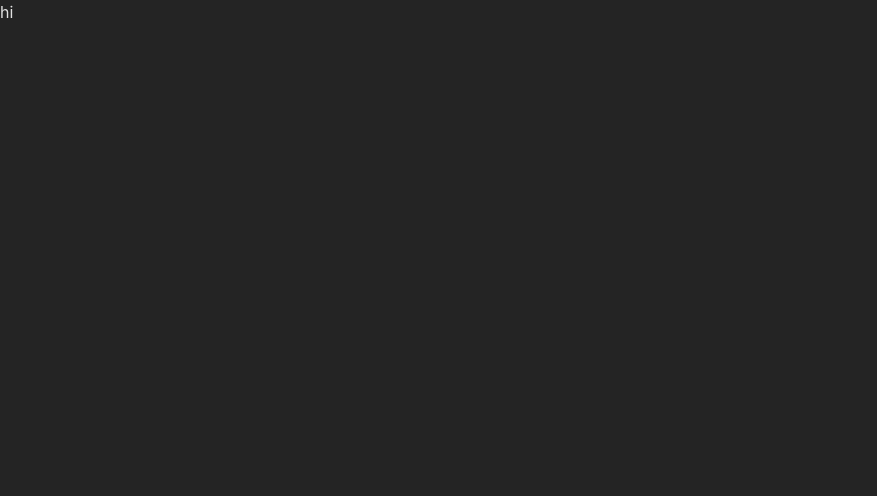
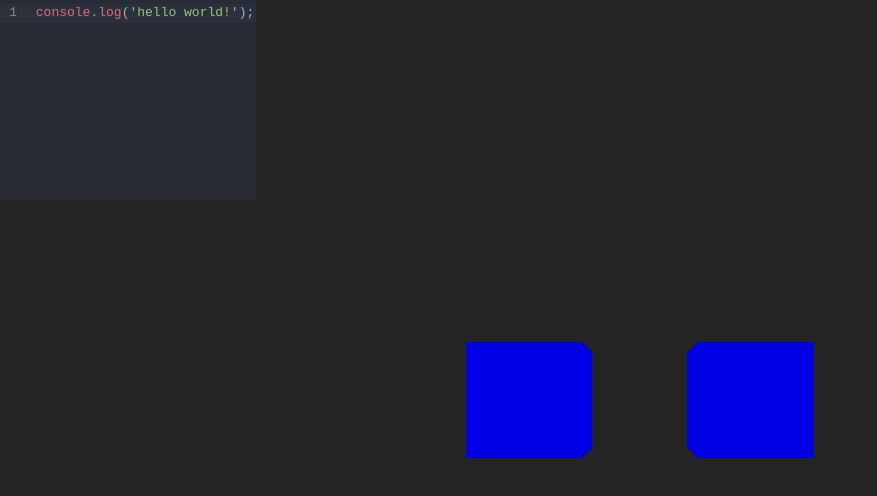
Before and after one commit to Console-buche/CodingTalk-Hello-Browser-3D, a React (Vite) app: page / in a window 1280 px wide. Shown: the top 496 px of the page, without its empty margins (0-877 px from the left). Built offline with nearby package versions, Linux system fonts and the light colour scheme.

Commit message:
feat: poc code mirror

```diff
--- a/package.json
+++ b/package.json
@@ -10,12 +10,14 @@
     "preview": "vite preview"
   },
   "dependencies": {
+    "@codemirror/lang-javascript": "^6.2.1",
     "@react-spring/three": "^9.7.3",
     "@react-spring/web": "^9.7.3",
     "@react-three/drei": "^9.83.9",
     "@react-three/fiber": "^8.14.1",
     "@react-three/postprocessing": "^2.15.1",
     "@types/three": "^0.156.0",
+    "@uiw/react-codemirror": "^4.21.13",
     "leva": "^0.9.35",
     "react": "^18.2.0",
     "react-dom": "^18.2.0",
--- a/src/App.tsx
+++ b/src/App.tsx
@@ -1 +1,29 @@
-export const App = () => <>hi</>;
+import { Scene } from './components/scene/Scene'
+import CodeMirror from '@uiw/react-codemirror'
+import { javascript } from '@codemirror/lang-javascript'
+import { createContext, useCallback, useState } from 'react'
+
+export const TempContext = createContext({ color: 'blue' })
+
+export const App = () => {
+  const [color, setColor] = useState('blue')
+  const onChange = useCallback((value, viewUpdate) => {
+    console.log('value:', value)
+    console.log(viewUpdate) //TODO: get the diff of he change from the leaf and pass it arround like so to update state
+    setColor(value)
+  }, [])
+  return (
+    <div style={{ display: 'flex', alignItems: 'center', justifyContent: 'start' }}>
+      <TempContext.Provider value={{ color }}>
+        <Scene />
+        <CodeMirror
+          value="console.log('hello world!');"
+          height="200px"
+          theme="dark"
+          extensions={[javascript({ typescript: true, jsx: true })]}
+          onChange={onChange}
+        />
+      </TempContext.Provider>
+    </div>
+  )
+}
--- /dev/null
+++ b/src/components/scene/Scene.tsx
@@ -0,0 +1,17 @@
+import { OrbitControls } from '@react-three/drei'
+import { Canvas } from '@react-three/fiber'
+import { Steps } from '../steps/Steps'
+import { StepOne } from '../steps/StepOne'
+import { StepTwo } from '../steps/StepTwo'
+
+export const Scene = () => {
+  return (
+    <Canvas style={{ position: 'absolute', top: 0, left: 0, width: '100vw', height: '100vh' }}>
+      <OrbitControls />
+      <Steps>
+        <StepOne />
+        <StepTwo />
+      </Steps>
+    </Canvas>
+  )
+}
--- /dev/null
+++ b/src/components/steps/StepOne.tsx
@@ -0,0 +1,9 @@
+import { Box } from '@react-three/drei'
+
+export const StepOne = () => {
+  return (
+    <>
+      <Box material-color="blue" position-x={-1} />
+    </>
+  )
+}
--- /dev/null
+++ b/src/components/steps/StepTwo.tsx
@@ -0,0 +1,12 @@
+import { Box } from '@react-three/drei'
+import { useContext } from 'react'
+import { TempContext } from '../../App'
+
+export const StepTwo = () => {
+  const { color } = useContext(TempContext)
+  return (
+    <>
+      <Box material-color={color} position-x={1} />
+    </>
+  )
+}
--- /dev/null
+++ b/src/components/steps/Steps.tsx
@@ -0,0 +1,8 @@
+import { ReactNode } from 'react'
+
+type Steps = {
+  children: ReactNode
+}
+export const Steps = ({ children }: Steps) => {
+  return <>{children}</>
+}
```
Also changed, not shown: src/components/steps/StepThree.tsx (added, +9 -0 lines), 1 other file (tests, documents, lock files or other folders).
